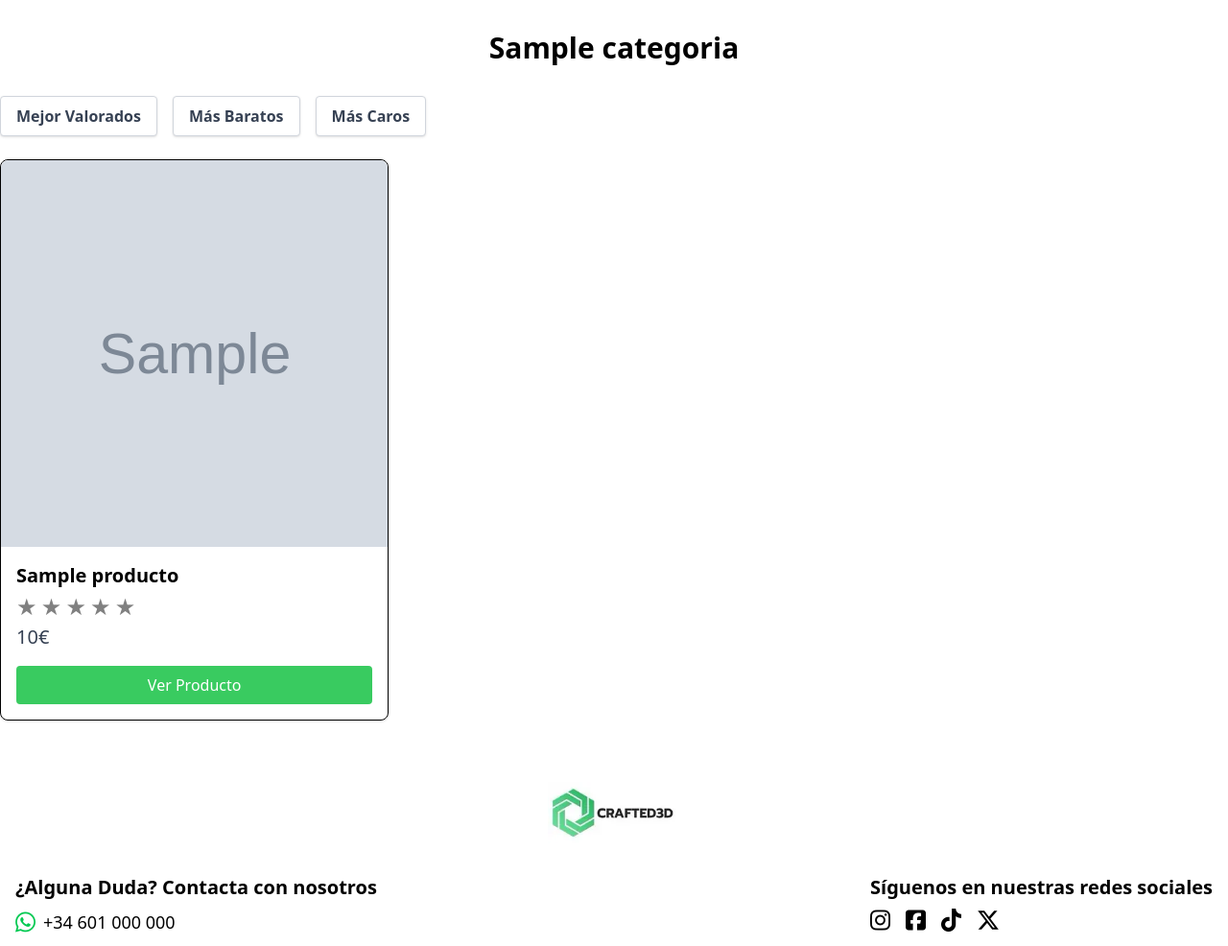
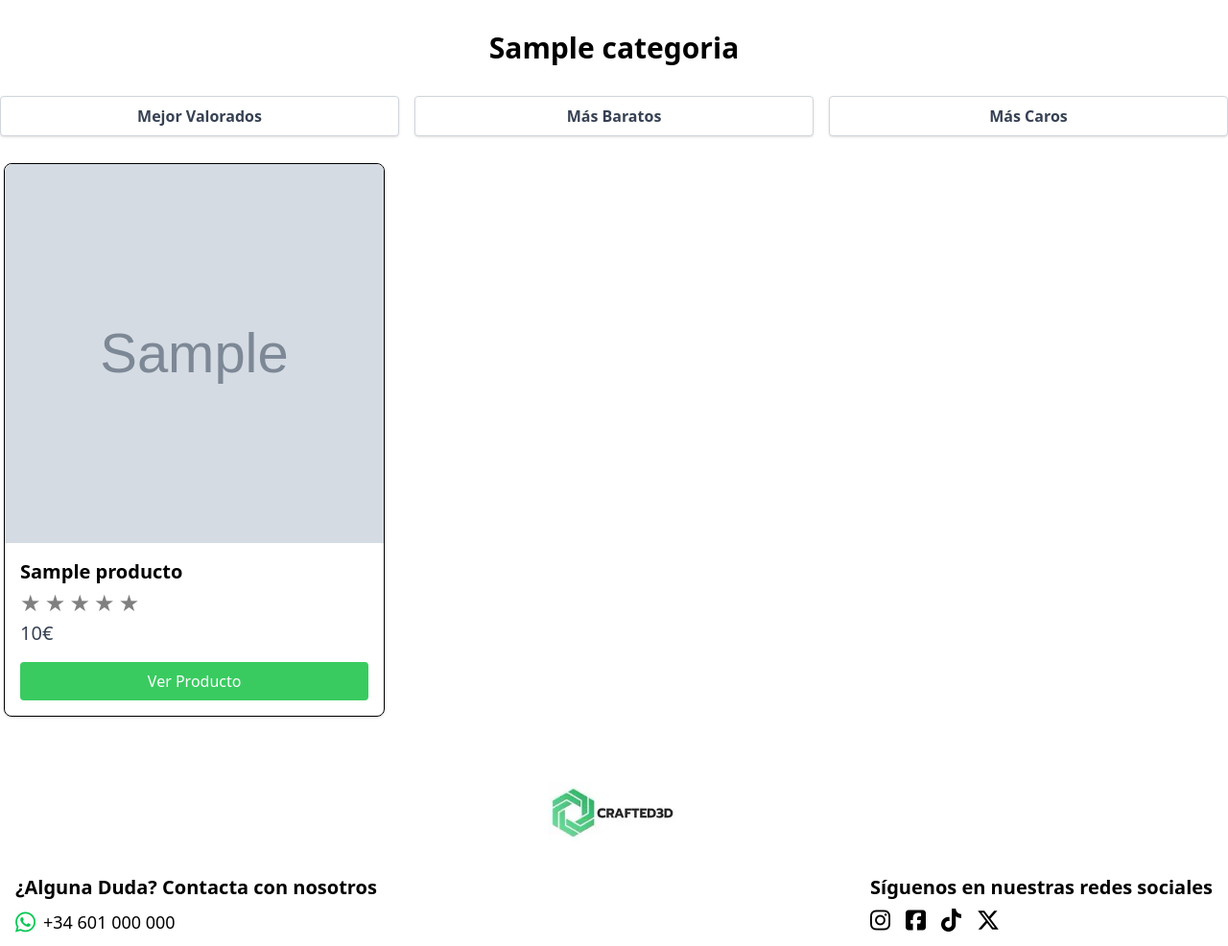
Before and after one commit to Matalentajas/Proyecto-Final-AOrient, a Flask app: template Crafted3D/app/templates/producto.html in a window 1280 px wide. Shown: the part 184-1170 px from the top of the page at 96% size. Run offline with Flask 3, Linux system fonts and the light colour scheme; the template is opened without the code that fills it: most values are stand-ins (such as "Sample title", 1, 10 or a date in 2020); grey boxes marked "Sample" are stand-in pictures; parts of the project's set-up code (start-up, migrations or seed data) failed here and were passed over; some libraries are stand-ins or nearby versions.

Commit message:
Mejorar la visualización de productos en la página de categoría: ajustar estilos de diseño, centrar elementos y optimizar la disposición de tarjetas para una mejor experiencia de usuario.

```diff
--- a/Crafted3D/app/templates/producto.html
+++ b/Crafted3D/app/templates/producto.html
@@ -9,9 +9,9 @@
 
   {% if categoria %}
     <h1 class="text-3xl font-bold text-center mb-8">{{ categoria|capitalize }}</h1>
-    <div class="flex gap-4 mb-6">
+    <div class="grid grid-cols-1 sm:grid-cols-3 gap-2 sm:gap-4 mb-6">
         <a href="{{ url_for('product.productos_categoria', categoria_nombre=categoria, filtro='mejor-valorados') }}"
-            class="px-4 py-2 rounded shadow font-semibold transition
+            class="px-4 py-2 rounded shadow font-semibold transition text-center
             {% if filtro == 'mejor-valorados' %}
                 bg-green-700 text-white
             {% else %}
@@ -20,7 +20,7 @@
              Mejor Valorados
         </a>
         <a href="{{ url_for('product.productos_categoria', categoria_nombre=categoria, filtro='mas-baratos') }}"
-            class="px-4 py-2 rounded shadow font-semibold transition
+            class="px-4 py-2 rounded shadow font-semibold transition text-center
             {% if filtro == 'mas-baratos' %}
                 bg-green-700 text-white
             {% else %}
@@ -29,7 +29,7 @@
              Más Baratos
         </a>
         <a href="{{ url_for('product.productos_categoria', categoria_nombre=categoria, filtro='mas-caros') }}"
-            class="px-4 py-2 rounded shadow font-semibold transition
+            class="px-4 py-2 rounded shadow font-semibold transition text-center
             {% if filtro == 'mas-caros' %}
                 bg-green-700 text-white
             {% else %}
@@ -40,9 +40,9 @@
     </div>
 
     {% if productos|length > 0 %}
-    <div class="grid grid-cols-1 sm:grid-cols-2 md:grid-cols-3 gap-8">
+    <div class="grid grid-cols-2 sm:grid-cols-2 md:grid-cols-3 gap-4 sm:gap-8">
         {% for producto in productos %}
-      <div class="border rounded-lg shadow hover:shadow-lg transition-shadow">
+        <div class="border m-1 rounded-lg shadow hover:shadow-lg transition-shadow">
                 <div class="overflow-hidden rounded-t-lg">
                     {% if "http" in producto.imagen %}
                             <img src="{{ producto.imagen }}" alt="{{ producto.nombre }}" class="w-full aspect-square object-cover transition-transform duration-300 hover:scale-105">
@@ -71,50 +71,51 @@
 
   {% else %}
 
-    <div class="mt-4 mb-4">
+    <div class="mt-4 mb-4 ml-4 sm:ml-0"></div>
         <a href="javascript:window.history.back();" class="font-semibold rounded hover:text-blue-700">← Volver</a>
     </div>
 
     <div class="grid grid-cols-1 md:grid-cols-2 gap-8">
         <div class="text-center overflow-hidden rounded-lg">
         {% if "http" in producto.imagen %}
-            <img src="{{ producto.imagen }}" alt="{{ producto.nombre }}" class="w-full max-w-md mx-auto aspect-square object-cover transition-transform duration-300 hover:scale-105">
+            <img src="{{ producto.imagen }}" alt="{{ producto.nombre }}" class="w-full max-w-md mx-auto aspect-square object-cover transition-transform duration-300 hover:scale-105 sm:max-w-md max-w-xs">
         {% else %}
-            <img src="{{ url_for('static', filename='css/images/' + producto.imagen) }}" alt="{{ producto.nombre }}" class="w-full max-w-md mx-auto aspect-square object-cover transition-transform duration-300 hover:scale-105">
+            <img src="{{ url_for('static', filename='css/images/' + producto.imagen) }}" alt="{{ producto.nombre }}" class="w-full max-w-md mx-auto aspect-square object-cover transition-transform duration-300 hover:scale-105 sm:max-w-md max-w-xs">
         {% endif %}
         </div>
 
         <div>
-          <div class="rating-display">
+        <div class="rating-display flex justify-center sm:justify-start">
             {% for i in range(5) %}
                 <span class="star {% if i < media_valoracion %}selected{% endif %}">★</span>
             {% endfor %}
         </div>
 
-          <h1 class="text-3xl font-bold mb-4">{{ producto.nombre }}</h1>
-          <p id="priceDisplay" class="text-xl text-gray-700 mb-4" data-price="{{ producto.precio|replace('€', '')|replace(',', '.') }}">{{ producto.precio }}€</p>
-          <p class="text-lg text-gray-600 mb-6">{{ producto.descripcion }}</p>
+        <h1 class="text-3xl font-bold mb-4 text-center sm:text-left">{{ producto.nombre }}</h1>
+        <p id="priceDisplay" class="text-xl text-gray-700 mb-4 text-center sm:text-left" data-price="{{ producto.precio|replace('€', '')|replace(',', '.') }}">{{ producto.precio }}€</p>
+        <p class="text-lg text-gray-600 mb-6 text-center sm:text-left">{{ producto.descripcion }}</p>
 
-          <div class="flex items-center gap-4 mb-6">
+        <div class="flex items-center gap-4 mb-6 justify-center sm:justify-start">
             <button onclick="updateQuantity(-1)" class="bg-gray-300 px-3 py-2 rounded cursor-pointer hover:bg-gray-400">-</button>
             <input id="quantity" type="number" value="1" min="1" class="w-16 text-center border rounded py-2" onchange="updatePrice()">
             <button onclick="updateQuantity(1)" class="bg-gray-300 px-3 py-2 rounded cursor-pointer hover:bg-gray-400">+</button>
         </div>
 
           <input type="hidden" name="csrf_token" value="{{ csrf_token() }}">
-
+        <div class="flex justify-center sm:justify-start">
             {% if current_user.is_authenticated %}
-              <button onclick="addToCart('{{ producto.id }}', document.getElementById('quantity').value)" class="bg-[#39CB60] text-white font-bold px-6 py-3 rounded hover:bg-green-600 cursor-pointer">
+                    <button onclick="addToCart('{{ producto.id }}', document.getElementById('quantity').value)" class="bg-[#39CB60] text-white font-bold px-6 py-3 rounded hover:bg-green-600 cursor-pointer w-full sm:w-auto">
                             Añadir a la cesta
                     </button>
             {% else %}
-              <button onclick="alert('Debes iniciar sesión para añadir productos a la cesta.')" class="bg-[#39CB60] text-white font-bold px-6 py-3 rounded hover:bg-green-600 cursor-pointer">
+                    <button onclick="alert('Debes iniciar sesión para añadir productos a la cesta.')" class="bg-[#39CB60] text-white font-bold px-6 py-3 rounded hover:bg-green-600 cursor-pointer w-full sm:w-auto">
                             Añadir a la cesta
                     </button>
             {% endif %}
         </div>
+        </div>
 
-        <div>
+        <div class="md:col-span-2"></div>
           <h2 class="text-2xl font-bold mt-6">Valoraciones del producto</h2>
           {% if valoraciones %}
               {% for valoracion in valoraciones %}
@@ -129,7 +130,7 @@
           {% endif %}
         </div>
 
-        <div>
+        <div class="md:col-span-2"></div>
             <h2 class="text-2xl font-bold mt-6">Deja tu valoración</h2>
             <div class="rating" style="font-size: 2rem;">
               <span class="star" data-value="1">★</span>
```
Lines whose indentation alone changed are shown as unchanged.
